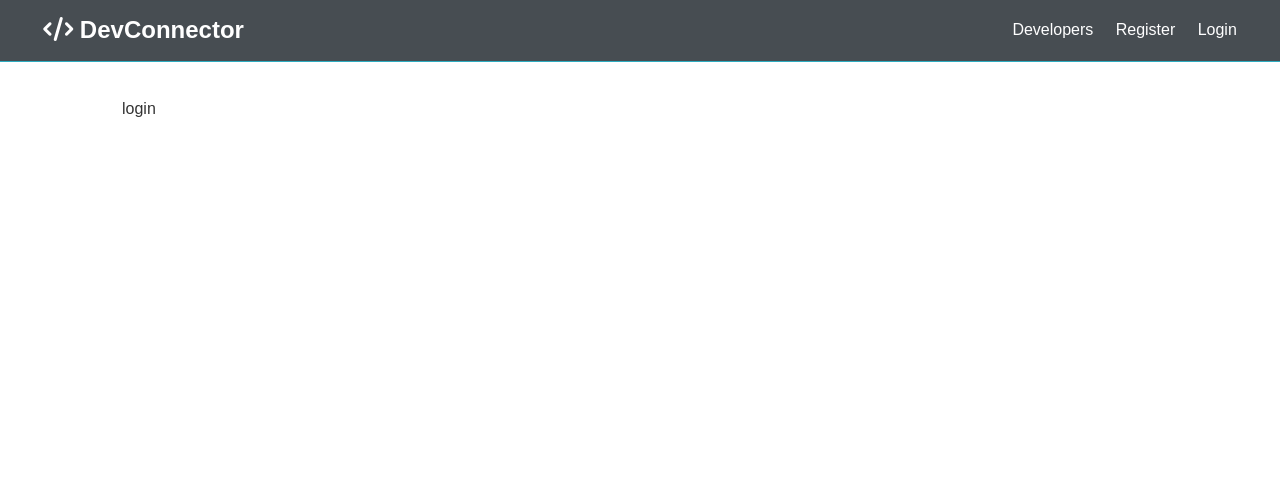
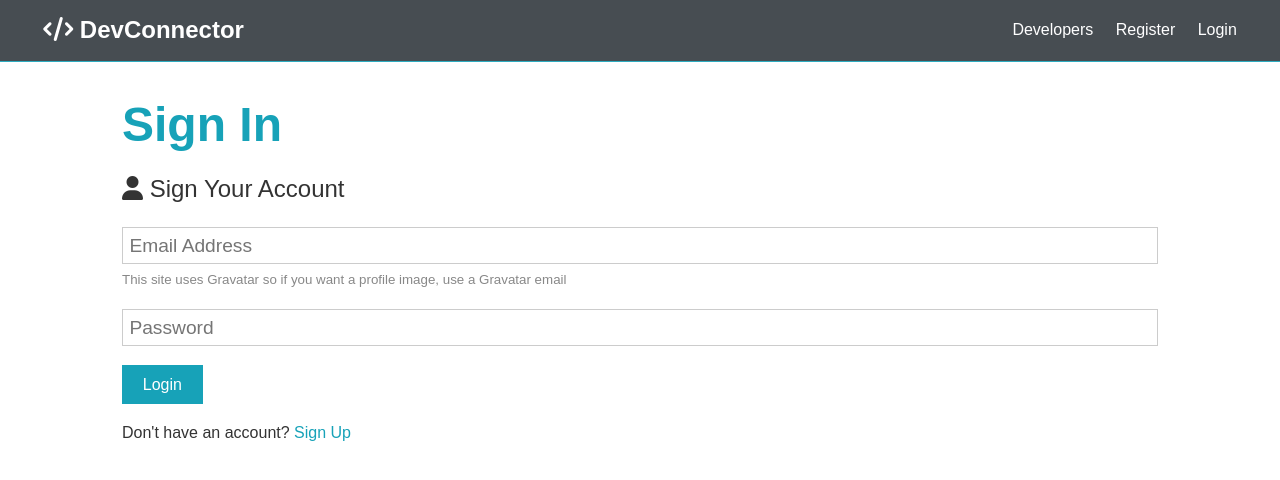
Before and after one commit to nicofzzn/devconnector, a React (Create React App) app in the folder client/: page /login in a window 1280 px wide. Shown: the top 480 px of the page. Built offline with nearby package versions, Linux system fonts and the light colour scheme; the HTML template or start-up script is replaced by a standard one.

Commit message:
request example and login form

```diff
--- a/client/src/components/auth/Login.js
+++ b/client/src/components/auth/Login.js
@@ -1,7 +1,60 @@
-import React from 'react';
+import React, { Fragment, useState } from 'react';
+import { Link } from 'react-router-dom';
 
 const Login = () => {
-  return <div>login</div>;
+  const [formData, setFormData] = useState({
+    email: '',
+    password: '',
+  });
+
+  const { email, password } = formData;
+  const onChange = (e) =>
+    setFormData({ ...formData, [e.target.name]: e.target.value });
+
+  const onSubmit = async (e) => {
+    e.preventDefault();
+
+    console.log('success');
+  };
+
+  return (
+    <Fragment>
+      <h1 className="large text-primary">Sign In</h1>
+      <p className="lead">
+        <i className="fas fa-user"></i> Sign Your Account
+      </p>
+      <form className="form" onSubmit={(e) => onSubmit(e)}>
+        <div className="form-group">
+          <input
+            type="email"
+            placeholder="Email Address"
+            name="email"
+            value={email}
+            onChange={(e) => onChange(e)}
+            required
+          />
+          <small className="form-text">
+            This site uses Gravatar so if you want a profile image, use a
+            Gravatar email
+          </small>
+        </div>
+        <div className="form-group">
+          <input
+            type="password"
+            placeholder="Password"
+            name="password"
+            value={password}
+            onChange={(e) => onChange(e)}
+            minLength="6"
+          />
+        </div>
+        <input type="submit" className="btn btn-primary" value="Login" />
+      </form>
+      <p className="my-1">
+        Don't have an account? <Link to="register">Sign Up</Link>
+      </p>
+    </Fragment>
+  );
 };
 
 export default Login;
--- a/client/src/components/auth/Register.js
+++ b/client/src/components/auth/Register.js
@@ -1,4 +1,5 @@
 import React, { Fragment, useState } from 'react';
+import { Link } from 'react-router-dom';
 
 const Register = () => {
   const [formData, setFormData] = useState({
@@ -12,12 +13,12 @@
   const onChange = (e) =>
     setFormData({ ...formData, [e.target.name]: e.target.value });
 
-  const onSubmit = (e) => {
+  const onSubmit = async (e) => {
     e.preventDefault();
     if (password !== password2) {
       console.log('Passord do not match');
     } else {
-      console.log(formData);
+      console.log('success');
     }
   };
 
@@ -75,7 +76,7 @@
         <input type="submit" className="btn btn-primary" value="Register" />
       </form>
       <p className="my-1">
-        Already have an account? <a href="login.html">Sign In</a>
+        Already have an account? <Link to="/login">Sign In</Link>
       </p>
     </Fragment>
   );
```
